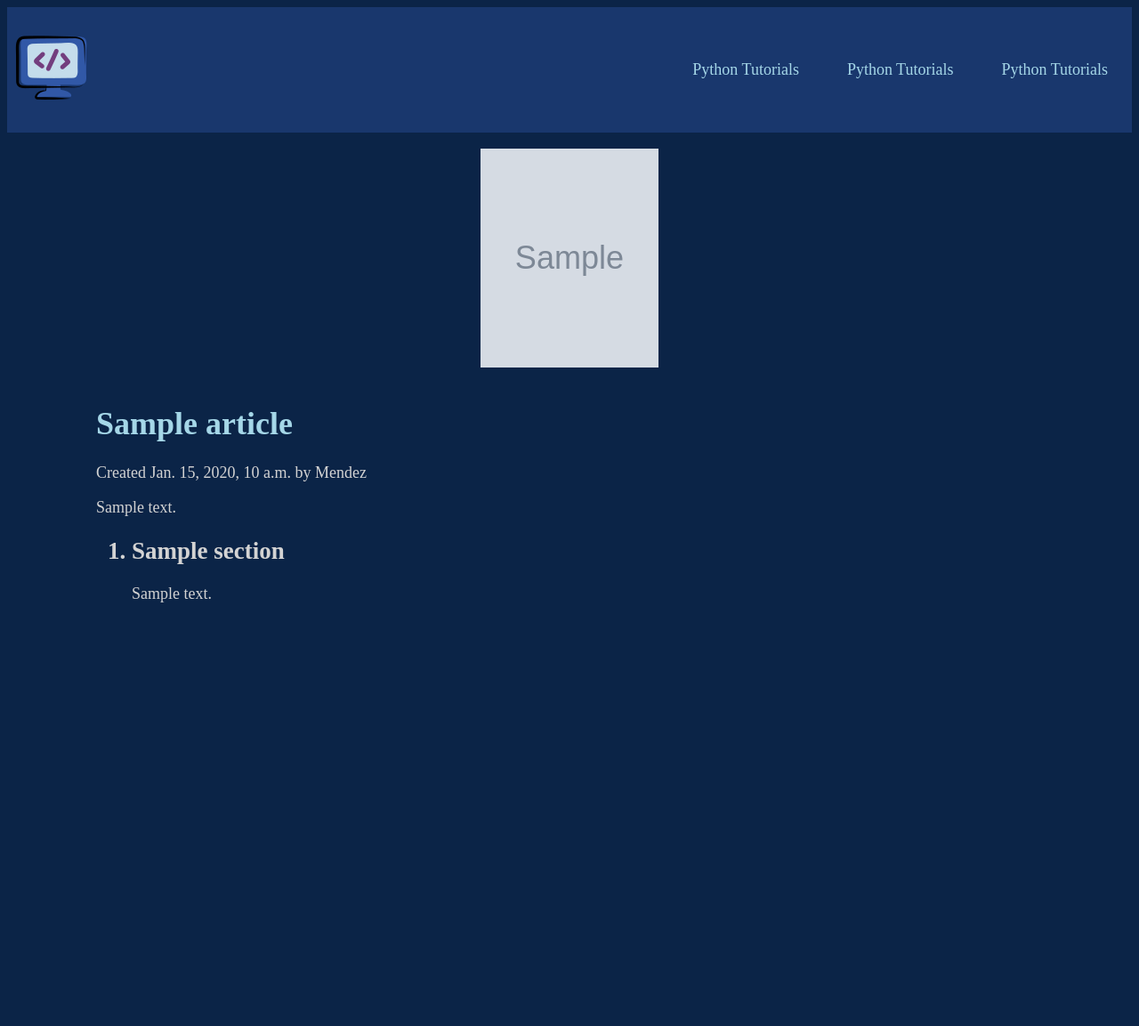
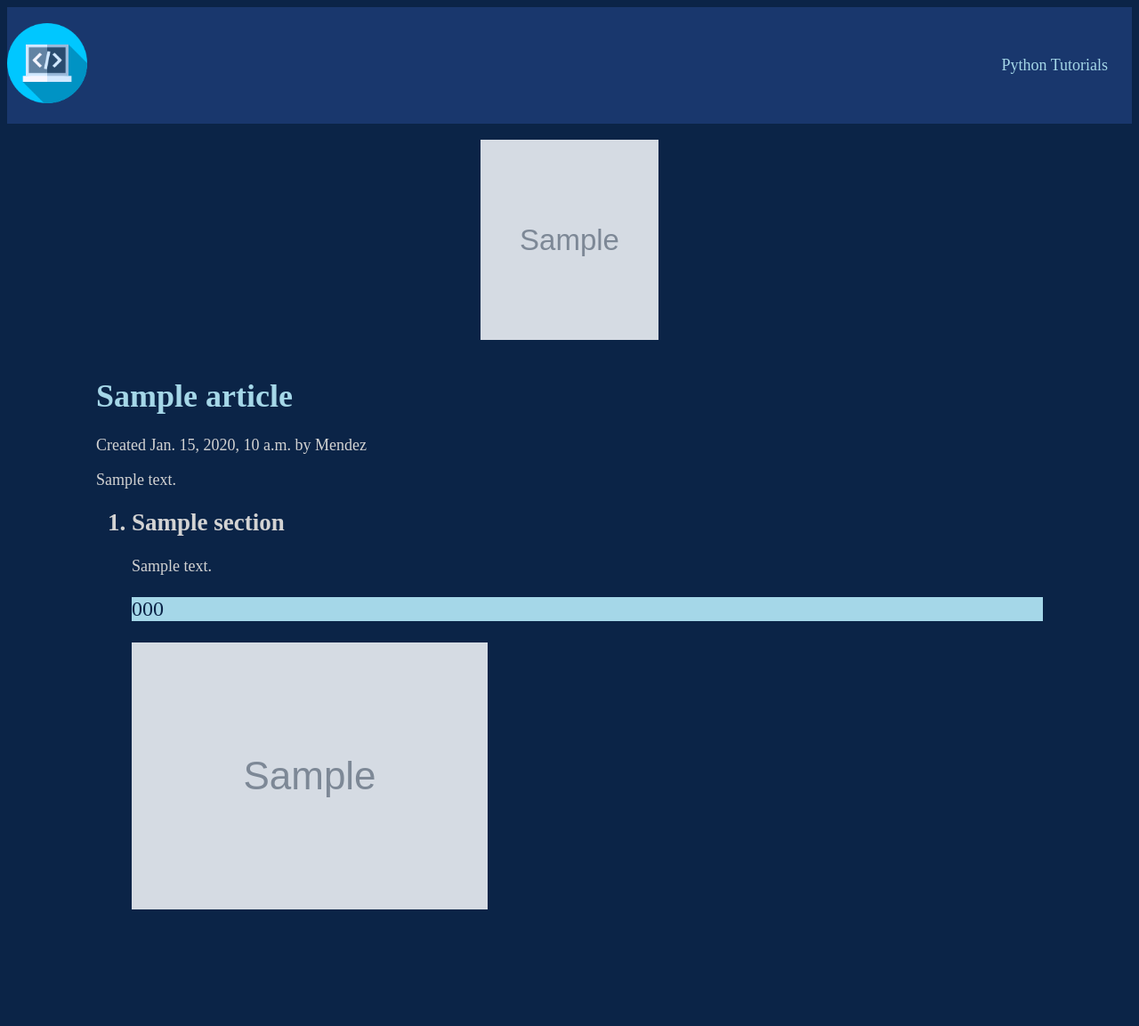
Before and after one commit to nederjair/articles, a Django app: a page that uses websiteRoot/articles/templates/articles/base.html in a window 1280 px wide. Shown: the whole page at 89% size. Before the commit the page ends 677 px from the top, so only its background shows below. Run offline with Django 5.2, Linux system fonts and the light colour scheme; tables that the repository leaves empty hold one stand-in row (values such as "Sample post"); grey boxes marked "Sample" are stand-in pictures.

Commit message:
added the detail view and migrated the db to postgres

```diff
--- a/websiteRoot/articles/models.py
+++ b/websiteRoot/articles/models.py
@@ -8,8 +8,6 @@ class Section(models.Model):
     bodytext = models.TextField()
     code = models.TextField()
     image = models.ImageField(upload_to='sections/%Y/%m/%d', blank=True)
-    img_height = models.IntegerField(default=100)
-    img_width = models.IntegerField(default=100)
 
     updated = models.DateTimeField(auto_now_add=True)
     created = models.DateTimeField(auto_now=True)
--- a/websiteRoot/articles/static/css/articles.css
+++ b/websiteRoot/articles/static/css/articles.css
@@ -3,11 +3,15 @@ body{
   color: lightgray;
   background-color: #0B2447;
 }
-img {
+
+.section_img {
+  max-width: 100%;
+}
+.banner_img {
   max-width: 50%;
 }
 #logo {
-  max-width: 100%;
+  max-width: 70%;
 }
 li.logo{
   margin-right: auto;
@@ -86,3 +90,9 @@ footer{
 h1{
   color: #A5D7E8;
 }
+.code{
+  display: block;
+  background-color: #A5D7E8;
+  color: #0B2447;
+  font-size: x-large;
+}
--- a/websiteRoot/articles/templates/articles/article/detail.html
+++ b/websiteRoot/articles/templates/articles/article/detail.html
@@ -3,18 +3,19 @@
 
 {% block title %}{{ article.title }}{% endblock %}
 {% block banner %}
-      <img src="{% if article.image %}{{ article.image.url }}{% else %}{% static 'img/no_image.svg' %}{% endif %}" alt="main image"/>
+  <img class="banner_img" src="{% if article.image %}{{ article.image.url }}{% else %}{% static 'img/main_banner.jpg' %}{% endif %}" alt="main image"/>
 {% endblock banner %}
+
 {% block content %}
   <h1>{{ article.title }}</h1>
-  <p class="date">
-    Created {{ article.created }} by Mendez
-  </p>
-  {{ article.description|linebreaks }}
+  <p class="date"> Created {{ article.created }} by Mendez </p>
+  <p> {{ article.description|linebreaks }}</p>
   <ol>
     {% for section in sections %}
       <h2><li>{{ section.title }}</li></h2>
       <p>{{ section.bodytext }}</p>
+      <p class="code">{{ section.code }}</p>
+      <img class="section_img" src="{% if section.image %}{{ section.image.url }}{% else %}{% static 'img/no_image.svg' %}{% endif %}" alt="main image"/>
   {% endfor %}
   </ol>
 {% endblock content %}
--- a/websiteRoot/articles/templates/articles/article/list.html
+++ b/websiteRoot/articles/templates/articles/article/list.html
@@ -2,6 +2,10 @@
 {% load static %}
 
 {% block title %}Python RUDN{% endblock %}
+{% block banner %}
+  <img class="banner_img" src="{% static 'img/main_banner.jpg' %}" alt="main image"/>
+{% endblock banner %}
+
   {% block content %}
     <h1>Python Tutorials</h1>
       {% for article in articles %}
@@ -14,7 +18,7 @@
         <p class="date">
           updated {{ article.updated }} by Mendez
         </p>
-        {{ article.description|truncatewords:30|linebreaks }}
+        <p>{{ article.description|truncatewords:30|linebreaks }}</p>
       {% endfor %}
       {% include "pagination.html" with page=articles %}
       {% endblock content %}
--- a/websiteRoot/articles/templates/articles/base.html
+++ b/websiteRoot/articles/templates/articles/base.html
@@ -14,14 +14,11 @@
       <ul>
         <li class="logo"><a href="{% url 'articles:article_list' %}"><img id="logo" src="{% static 'img/programming.png' %}"/></a></li>
         <li><a class="navbarlink" href="{% url 'articles:article_list' %}">Python Tutorials</a></li>
-        <li><a class="navbarlink" href="{% url 'articles:article_list' %}">Python Tutorials</a></li>
-        <li><a class="navbarlink" href="{% url 'articles:article_list' %}">Python Tutorials</a></li>
       </ul>
     </nav>
 
     <figure id="banner">
       {% block banner %}
-      <img src="{% static 'img/main_banner.jpg' %}" alt="main image"/>
       {% endblock banner %}
     </figure>
   </header>
--- a/websiteRoot/website/settings.py
+++ b/websiteRoot/website/settings.py
@@ -83,8 +83,9 @@ WSGI_APPLICATION = 'website.wsgi.application'
 
 DATABASES = {
     'default': {
-        'ENGINE': 'django.db.backends.sqlite3',
-        'NAME': BASE_DIR / 'db.sqlite3',
+        'ENGINE': 'django.db.backends.postgresql',
+        'NAME': 'articles',
+        'USER': 'silly',
     }
 }
 
```
Also changed, not shown: websiteRoot/articles/migrations/0003_remove_section_img_height_remove_section_img_width.py (added), websiteRoot/articles/static/img/programming.png. Lines whose indentation alone changed are shown as unchanged.
